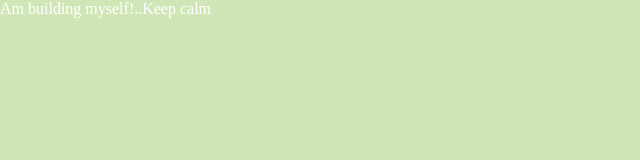
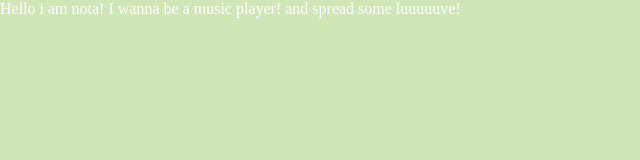
Before and after one commit to geonikif/nota, a plain HTML site: page index.html in a window 1280 px wide. Shown: the whole page, without its empty margins (0-640 px from the left). Drawn offline with nearby package versions, Linux system fonts and the light colour scheme.

Commit message:
Update index.html

```diff
--- a/index.html
+++ b/index.html
@@ -11,25 +11,11 @@
 </head>
 <body>
 
-<p>Am building myself!..Keep calm</p>
+<div class="nota">
 
+<p>Hello i am nota! I wanna be a music player! and spread some luuuuuve!</p>
 
-
-
-
-
-
-
-
-
-
-
-
-
-
-
-
-
+</div>
 
   <script src="https://ajax.googleapis.com/ajax/libs/jquery/1.12.4/jquery.min.js"></script>
   <script type="text/javascript" src="javascript/functions.js"></script>
```
